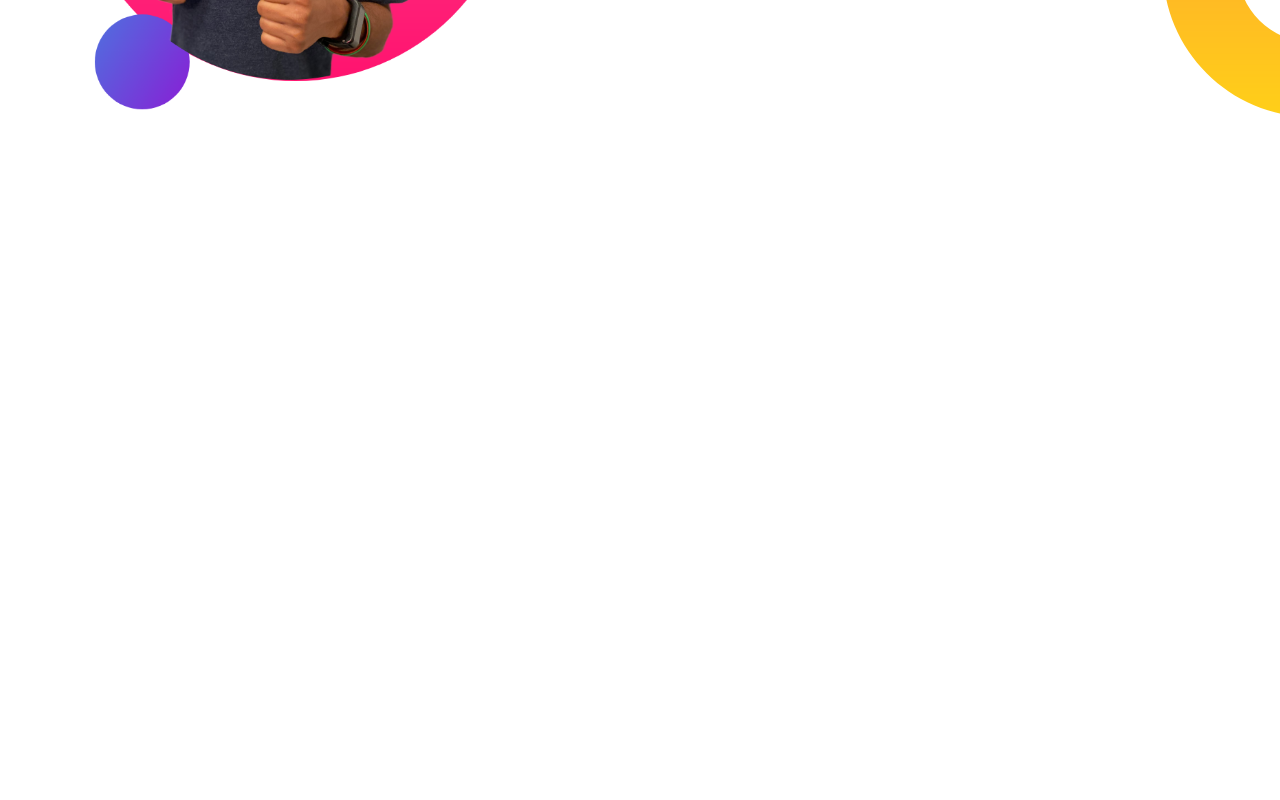
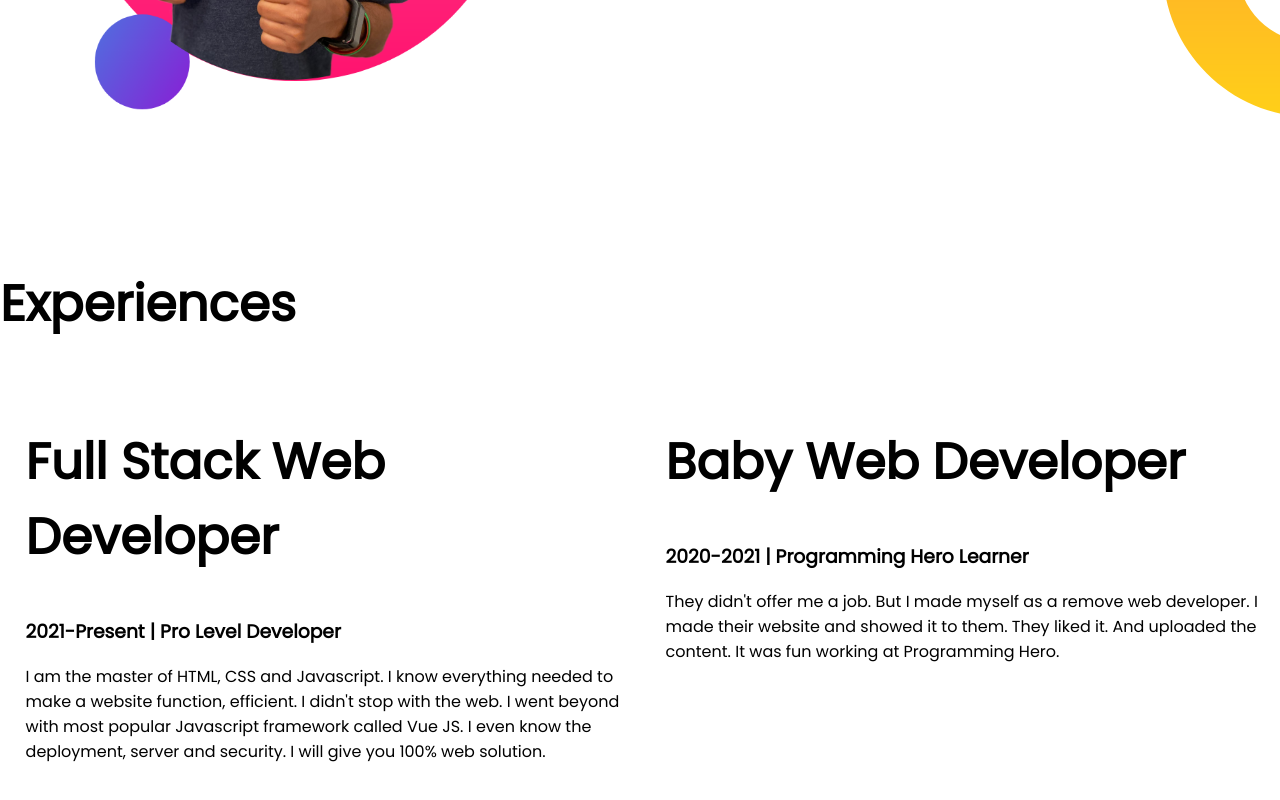
Before and after one commit to mdmmalamin/developer-portfolio, a plain HTML site: page index.html in a window 1280 px wide. Shown: the part 1007-1807 px from the top of the page. Before the commit the page ends 1274 px from the top, so only its background shows below. Drawn offline with Linux system fonts and the light colour scheme.

Commit message:
Experience

```diff
--- a/index.html
+++ b/index.html
@@ -12,7 +12,7 @@
     <link rel="stylesheet" href="style.css">
 </head>
 <body>
-    <section class="top-banner">
+    <section class="container top-banner">
         <div class="half-width">
             <h1>Welcome To</h1>
             <h1><span class="orange-color">Md Al Amin</span> World</h1>
@@ -24,7 +24,7 @@
             <img src="images/jhankar.png" alt="Amin">
         </div>
     </section>
-    <section class="big-dream">
+    <section class="container big-dream">
         <div class="half-width">
             <img src="images/jhankar2.png" alt="Amin">
         </div>
@@ -35,5 +35,20 @@
             <a class="hire-botton" href="">Downlode Resume</a>
         </div>
     </section>
+    <section class="experience">
+        <h1>Experiences</h1>
+        <div class="container">
+            <div class="half-width">
+                <h1>Full Stack Web Developer</h1>
+                <h3>2021-Present | Pro Level Developer</h3>
+                <p>I am the master of HTML, CSS and Javascript. I know everything needed to make a website function, efficient. I didn't stop with the web. I went beyond with most popular Javascript framework called Vue JS. I even know the deployment, server and security. I will give you 100% web solution.</p>
+            </div>
+            <div class="half-width">
+                <h1>Baby Web Developer</h1>
+                <h3>2020-2021 | Programming Hero Learner</h3>
+                <p>They didn't offer me a job. But I made myself as a remove web developer. I made their website and showed it to them. They liked it. And uploaded the content. It was fun working at Programming Hero.</p>
+            </div>
+        </div>
+    </section>
 </body>
 </html>
--- a/style.css
+++ b/style.css
@@ -8,7 +8,7 @@ h1{
 .orange-color{
     color: orange;
 }
-section{
+.container{
     display: flex;
     margin-bottom: 150px;
 }
```
